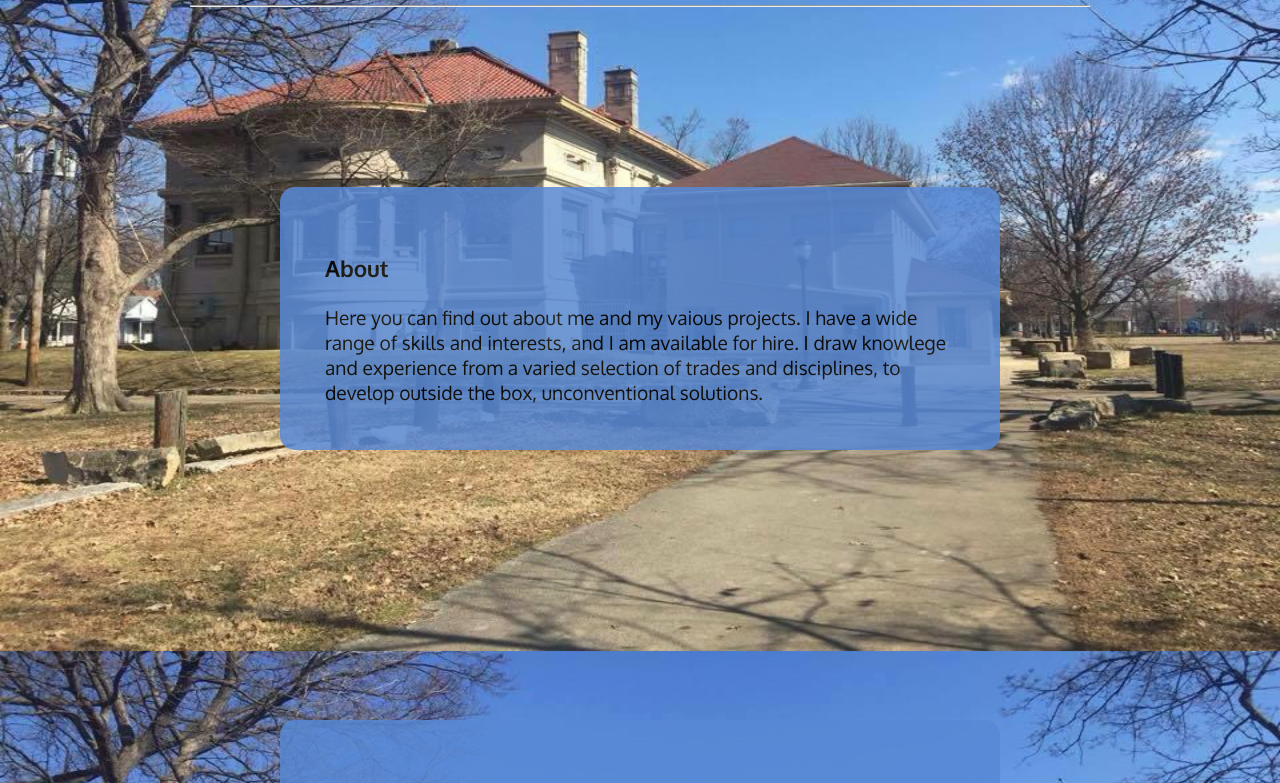
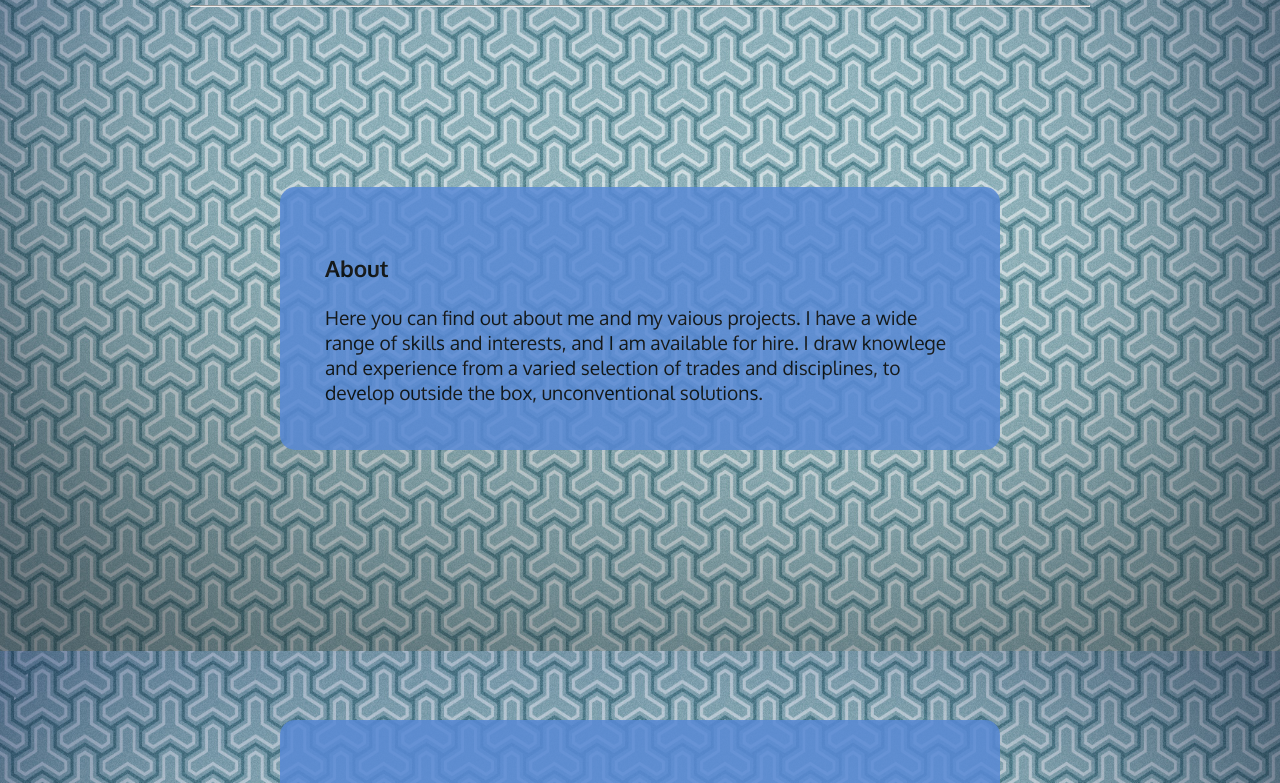
Before and after one commit to ducttapeandzipties/personal_website, a plain HTML site: page index.html in a window 1280 px wide. Shown: the part 149-932 px from the top of the page. Drawn offline with Linux system fonts and the light colour scheme.

Commit message:
changed background

```diff
--- a/index.html
+++ b/index.html
@@ -3,7 +3,7 @@
   <meta charset=<"utf-8">
   <link href='https://fonts.googleapis.com/css?family=Oxygen:400,700' rel='stylesheet' type='text/css'>
   <link rel="stylesheet" type="text/css" href="style.css" media="screen" />
-  <title>Hot buttered groat clus</title>
+  <title>Dan Wagner</title>
 </head>
 <body>
   <div id="logo">
--- a/style.css
+++ b/style.css
@@ -4,7 +4,7 @@ body {
   font-family: 'Oxygen', sans-serif;
   display: flex;
   justify-content: center;
-  background-image: url("img/community_center.jpg");
+  background-image: url("img/background.jpg");
   background-attachment: fixed;
   /*background-size: 100%;
   background-repeat: no-repeat;*/   /*needs to go inside media query*/
```
Also changed, not shown: img/background.jpg (added).
